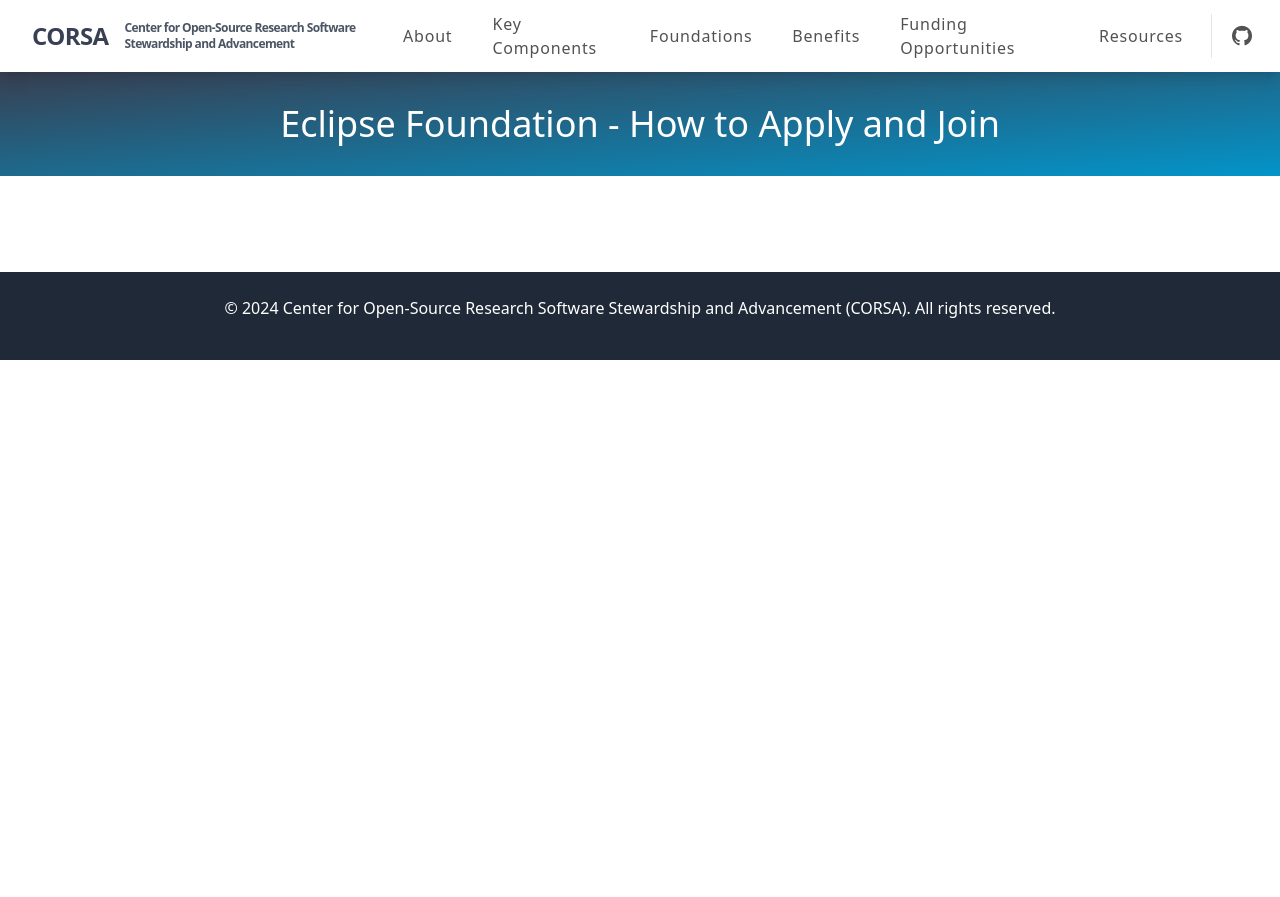
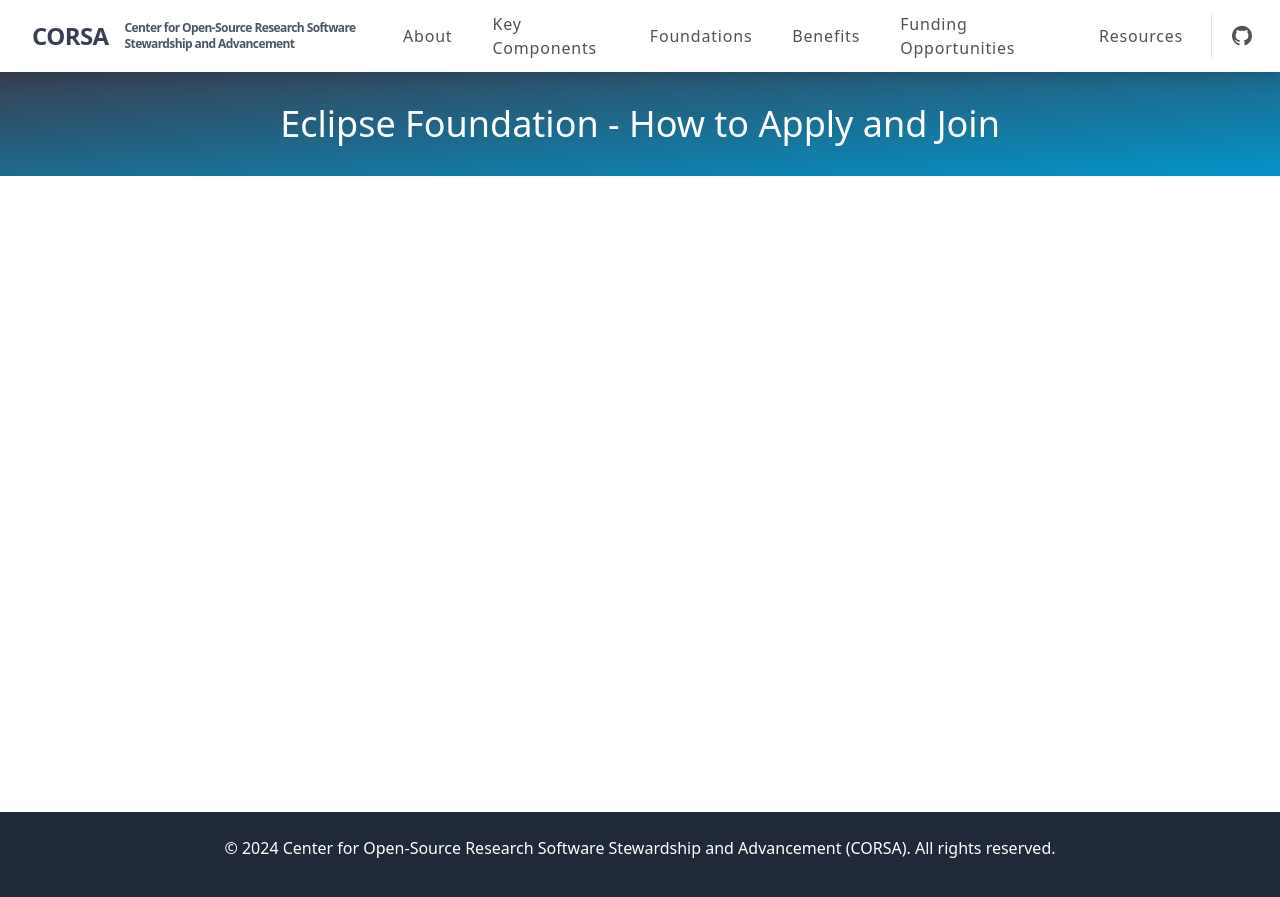
Before and after one commit to corsa-center/corsa-center.github.io, a Jekyll site: the page built from docs/foundations/eclipse.md, in a window 1280 px wide. Shown: the top 897 px of the page. Built offline with Jekyll 4.4.1, drawn with Linux system fonts in a browser that asks for light colours; nearby versions of some CDN libraries.

Commit message:
Make sure site is never shorter than screen

```diff
--- a/docs/_layouts/default.html
+++ b/docs/_layouts/default.html
@@ -44,7 +44,7 @@
         <script src="{{ site.baseurl }}/assets/js/script.js" defer></script>
 
     </head>
-    <body class="font-sans text-gray-700 antialiased">
+    <body class="font-sans text-gray-700 antialiased min-h-screen flex flex-col">
 
         <!-- Navigation Bar -->
         <nav class="bg-white shadow-lg sticky top-0 z-[997]">
@@ -65,7 +65,7 @@
 
 
         <!-- Page Content -->
-        <main class="">
+        <main class="flex-grow">
             {{ content }}
         </main>
 
```
